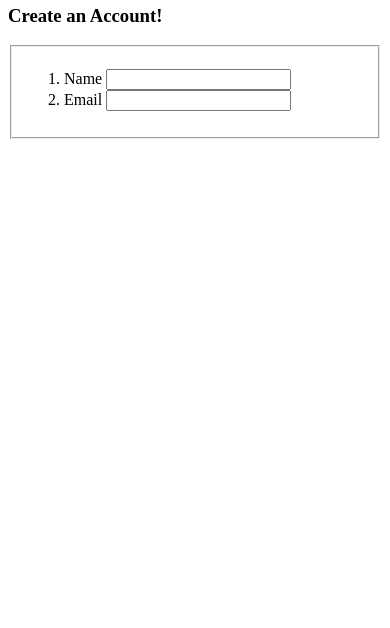
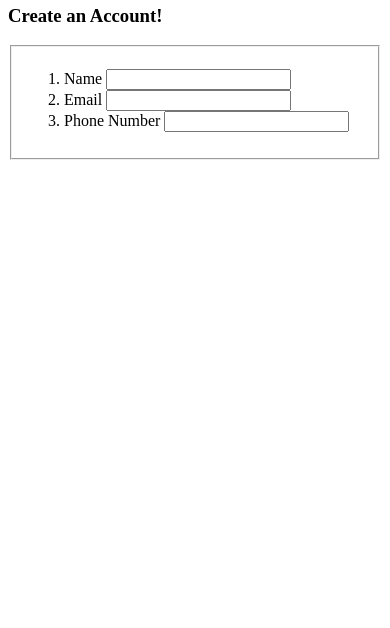
Before and after one commit to shahaanmirza/ShippingAndPaymentForm, a plain HTML site: page index.html in a window 390 px wide. Shown: the part 216-844 px from the top of the page. Drawn offline with Linux system fonts and the light colour scheme; files whose address does not match are found by name.

Commit message:
Add label and input for phone number

```diff
--- a/index.html
+++ b/index.html
@@ -27,6 +27,11 @@
               <label for="email">Email</label>
               <input type="email" name="email" id="email">
             </li>
+            <li>
+              <label for="phone">Phone Number</label>
+              <input type="tel" name="phone" id="phone" pattern="[0-9]{3}-[0-9]{3}-[0-9]{4}"
+                required>
+            </li>
           </ol>
         </fieldset>
       </form>
```
